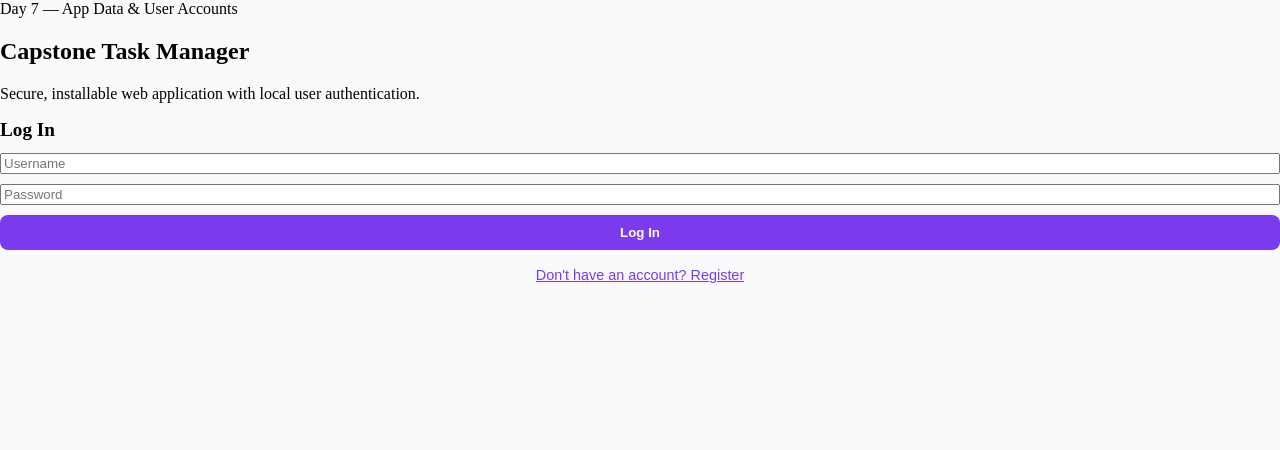
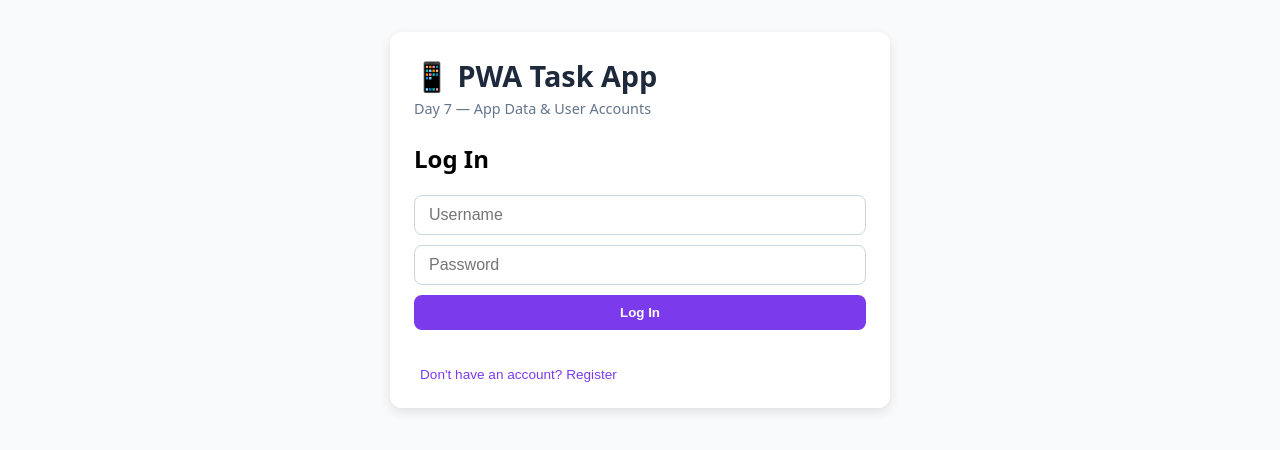
Before and after one commit to vikkyyyt1-hash/PWA, a React (Vite) app: page / in a window 1280 px wide. Shown: the top 450 px of the page. Built offline with nearby package versions, Linux system fonts and the light colour scheme.

Commit message:
Day 7 - Add local user authentication and persistent storage

```diff
--- a/src/App.jsx
+++ b/src/App.jsx
@@ -1,6 +1,7 @@
 import { useState, useEffect } from 'react'
+import './App.css'
 
-// Proste "haszowanie" haseł na potrzeby lokalnego uwierzytelniania
+// Proste haszowanie haseł na potrzeby local-first auth
 const simpleHash = (str) => {
   let hash = 0
   for (let i = 0; i < str.length; i++) {
@@ -12,227 +13,194 @@ const simpleHash = (str) => {
 }
 
 function App() {
-  // --- AUTH STATES (Day 7) ---
+  // PWA Prompt
+  const [deferredPrompt, setDeferredPrompt] = useState(null)
+  const [isInstallable, setIsInstallable] = useState(false)
+
+  // Auth States (Day 7)
   const [currentUser, setCurrentUser] = useState(() => {
-    return localStorage.getItem('tracks_current_user') || null
+    return localStorage.getItem('pwa_current_user') || null
   })
   const [isRegistering, setIsRegistering] = useState(false)
   const [usernameInput, setUsernameInput] = useState('')
   const [passwordInput, setPasswordInput] = useState('')
   const [authError, setAuthError] = useState('')
 
-  // --- TASKS STATES (Day 6 Security) ---
-  const [items, setItems] = useState([])
+  // Tasks States
+  const [tasks, setTasks] = useState([])
   const [input, setInput] = useState('')
   const [taskError, setTaskError] = useState('')
 
-  // Pobieranie zadań przypisanych do zalogowanego konta
+  // Obsługa instalacji PWA
+  useEffect(() => {
+    const handleBeforeInstallPrompt = (e) => {
+      e.preventDefault()
+      setDeferredPrompt(e)
+      setIsInstallable(true)
+    }
+    window.addEventListener('beforeinstallprompt', handleBeforeInstallPrompt)
+    return () => window.removeEventListener('beforeinstallprompt', handleBeforeInstallPrompt)
+  }, [])
+
+  const handleInstallClick = async () => {
+    if (!deferredPrompt) return
+    deferredPrompt.prompt()
+    const { outcome } = await deferredPrompt.userChoice
+    if (outcome === 'accepted') setIsInstallable(false)
+    setDeferredPrompt(null)
+  }
+
+  // Wczytywanie zadań dla zalogowanego użytkownika
   useEffect(() => {
     if (currentUser) {
-      const savedTasks = localStorage.getItem(`tracks_tasks_${currentUser}`)
-      setItems(savedTasks ? JSON.parse(savedTasks) : ['Issue #1: Core Layout Completed', 'Issue #2: Security & Auth Live'])
+      const savedTasks = localStorage.getItem(`pwa_tasks_${currentUser}`)
+      setTasks(savedTasks ? JSON.parse(savedTasks) : [
+        { id: 1, text: 'Test PWA on mobile device', completed: false },
+        { id: 2, text: 'Add offline support', completed: true }
+      ])
     } else {
-      setItems([])
+      setTasks([])
     }
   }, [currentUser])
 
-  // Zapis zadań w localStorage dla konkretnego użytkownika
+  // Zapisywanie zadań
   useEffect(() => {
     if (currentUser) {
-      localStorage.setItem(`tracks_tasks_${currentUser}`, JSON.stringify(items))
+      localStorage.setItem(`pwa_tasks_${currentUser}`, JSON.stringify(tasks))
     }
-  }, [items, currentUser])
+  }, [tasks, currentUser])
 
-  // --- AUTH LOGIC ---
+  // Logika rejestracji / logowania
   const handleAuthSubmit = (e) => {
     e.preventDefault()
     setAuthError('')
-
     const username = usernameInput.trim().toLowerCase()
     const password = passwordInput.trim()
 
     if (!username || !password) {
-      setAuthError('Please enter both username and password.')
+      setAuthError('Please enter username and password.')
       return
     }
 
-    const users = JSON.parse(localStorage.getItem('tracks_users') || '{}')
+    const users = JSON.parse(localStorage.getItem('pwa_users') || '{}')
 
     if (isRegistering) {
       if (users[username]) {
-        setAuthError('User already exists. Please log in instead.')
+        setAuthError('User already exists.')
         return
       }
-
       users[username] = simpleHash(password)
-      localStorage.setItem('tracks_users', JSON.stringify(users))
-      localStorage.setItem('tracks_current_user', username)
+      localStorage.setItem('pwa_users', JSON.stringify(users))
+      localStorage.setItem('pwa_current_user', username)
       setCurrentUser(username)
     } else {
       if (!users[username] || users[username] !== simpleHash(password)) {
-        setAuthError('Invalid username or password.')
+        setAuthError('Invalid credentials.')
         return
       }
-
-      localStorage.setItem('tracks_current_user', username)
+      localStorage.setItem('pwa_current_user', username)
       setCurrentUser(username)
     }
-
     setUsernameInput('')
     setPasswordInput('')
   }
 
   const handleLogout = () => {
-    localStorage.removeItem('tracks_current_user')
+    localStorage.removeItem('pwa_current_user')
     setCurrentUser(null)
   }
 
-  // --- TASK & SECURITY LOGIC (XSS Prevention & Validation) ---
-  const sanitizeInput = (str) => {
-    return str
-      .replace(/&/g, '&amp;')
-      .replace(/</g, '&lt;')
-      .replace(/>/g, '&gt;')
-      .replace(/"/g, '&quot;')
-      .replace(/'/g, '&#x27;')
-  }
-
-  const addItem = (e) => {
+  const addTask = (e) => {
     e.preventDefault()
     setTaskError('')
-
-    const trimmedInput = input.trim()
-
-    if (!trimmedInput) {
-      setTaskError('Task title cannot be empty.')
+    if (!input.trim()) {
+      setTaskError('Task cannot be empty.')
       return
     }
-
-    if (trimmedInput.length > 100) {
-      setTaskError('Task is too long (maximum 100 characters).')
-      return
-    }
-
-    if (items.some((item) => item.toLowerCase() === trimmedInput.toLowerCase())) {
-      setTaskError('This task already exists in your list.')
-      return
-    }
-
-    const cleanInput = sanitizeInput(trimmedInput)
-    setItems([...items, cleanInput])
+    setTasks([...tasks, { id: Date.now(), text: input.trim(), completed: false }])
     setInput('')
   }
 
-  const removeItem = (index) => {
-    setItems(items.filter((_, i) => i !== index))
+  const toggleTask = (id) => {
+    setTasks(tasks.map(t => t.id === id ? { ...t, completed: !t.completed } : t))
+  }
+
+  const deleteTask = (id) => {
+    setTasks(tasks.filter(t => t.id !== id))
   }
 
   return (
-    <main className="app-shell" role="main">
-      <section className="card" aria-labelledby="main-title">
-        <header className="app-header">
-          <span className="badge">Day 7 — App Data & User Accounts</span>
-          <h1 id="main-title">Capstone Task Manager</h1>
-          <p className="subtitle">
-            Secure, installable web application with local user authentication.
-          </p>
+    <div className="app-container">
+      <header>
+        <h1>📱 PWA Task App</h1>
+        <p>Day 7 — App Data & User Accounts</p>
+
+        {isInstallable && (
+          <button onClick={handleInstallClick} className="install-btn">
+            📥 Install App
+          </button>
+        )}
       </header>
 
-        {/* WIDOK 1: FORMULARZ LOGOWANIA / REJESTRACJI */}
       {!currentUser ? (
-          <div className="auth-container">
-            <h2 style={{ fontSize: '1.2rem', marginBottom: '12px' }}>{isRegistering ? 'Create Account' : 'Log In'}</h2>
-
-            <form onSubmit={handleAuthSubmit} className="auth-form" style={{ display: 'flex', flexDirection: 'column', gap: '10px', marginBottom: '16px' }}>
+        <div className="auth-box" style={{ marginTop: '1rem' }}>
+          <h2>{isRegistering ? 'Register' : 'Log In'}</h2>
+          <form onSubmit={handleAuthSubmit} className="task-form" style={{ flexDirection: 'column', gap: '10px', marginTop: '10px' }}>
             <input
               type="text"
               placeholder="Username"
               value={usernameInput}
               onChange={(e) => setUsernameInput(e.target.value)}
-                aria-label="Username"
             />
             <input
               type="password"
               placeholder="Password"
               value={passwordInput}
               onChange={(e) => setPasswordInput(e.target.value)}
-                aria-label="Password"
             />
-              <button type="submit" style={{ padding: '10px', background: '#7c3aed', color: '#fff', border: 'none', borderRadius: '8px', cursor: 'pointer', fontWeight: 'bold' }}>
-                {isRegistering ? 'Sign Up' : 'Log In'}
-              </button>
+            <button type="submit">{isRegistering ? 'Sign Up' : 'Log In'}</button>
           </form>
-
-            {authError && (
-              <p role="alert" style={{ color: '#ef4444', fontSize: '0.85rem', marginBottom: '12px', fontWeight: 'bold' }}>
-                ⚠️ {authError}
-              </p>
-            )}
-
+          {authError && <p style={{ color: '#ef4444', fontSize: '0.85rem', marginTop: '8px' }}>⚠️ {authError}</p>}
           <button
             type="button"
             onClick={() => {
               setIsRegistering(!isRegistering)
               setAuthError('')
             }}
-              style={{ background: 'none', border: 'none', color: '#7c3aed', cursor: 'pointer', textDecoration: 'underline', fontSize: '0.9rem', width: '100%' }}
+            style={{ background: 'none', border: 'none', color: '#7c3aed', cursor: 'pointer', marginTop: '12px', fontSize: '0.85rem' }}
           >
             {isRegistering ? 'Already have an account? Log in' : "Don't have an account? Register"}
           </button>
         </div>
       ) : (
-          /* WIDOK 2: ZALOGOWANY UŻYTKOWNIK (MENEDŻER ZADAŃ) */
-          <div className="app-content">
-            <div className="user-bar" style={{ display: 'flex', justifyContent: 'space-between', alignItems: 'center', marginBottom: '16px', background: '#f1f5f9', padding: '8px 12px', borderRadius: '8px' }}>
+        <>
+          <div style={{ display: 'flex', justifyContent: 'space-between', alignItems: 'center', margin: '1rem 0', background: '#f1f5f9', padding: '8px 12px', borderRadius: '8px' }}>
             <span>User: <strong>{currentUser}</strong></span>
-              <button onClick={handleLogout} style={{ background: '#ef4444', color: '#fff', border: 'none', padding: '4px 10px', borderRadius: '6px', cursor: 'pointer' }}>
-                Logout
-              </button>
+            <button onClick={handleLogout} style={{ background: '#ef4444', color: '#fff', border: 'none', padding: '4px 10px', borderRadius: '6px', cursor: 'pointer' }}>Logout</button>
           </div>
 
-            <form onSubmit={addItem} className="form-row">
+          <form onSubmit={addTask} className="task-form">
             <input
               type="text"
+              value={input}
+              onChange={(e) => setInput(e.target.value)}
               placeholder="Add a new task..."
-                value={input}
-                onChange={(e) => {
-                  setInput(e.target.value)
-                  if (taskError) setTaskError('')
-                }}
-                maxLength={100}
-                aria-label="Task content"
             />
-              <button type="submit">Add Task</button>
+            <button type="submit">Add</button>
           </form>
+          {taskError && <p style={{ color: '#ef4444', fontSize: '0.85rem', marginTop: '6px' }}>⚠️ {taskError}</p>}
 
-            {taskError && (
-              <p className="error-message" role="alert" style={{ color: '#ef4444', fontSize: '0.85rem', marginTop: '-12px', marginBottom: '16px', fontWeight: 'bold' }}>
-                ⚠️ {taskError}
-              </p>
-            )}
-
-            <ul className="item-list" aria-label="Capstone Task List">
-              {items.map((item, index) => (
-                <li key={index} className="item-row">
-                  <span>{item}</span>
-                  <button
-                    onClick={() => removeItem(index)}
-                    className="delete-btn"
-                    aria-label={`Delete ${item}`}
-                  >
-                    ✕
-                  </button>
+          <ul className="task-list" style={{ marginTop: '1rem' }}>
+            {tasks.map((task) => (
+              <li key={task.id} className={task.completed ? 'completed' : ''}>
+                <span onClick={() => toggleTask(task.id)} style={{ cursor: 'pointer', textDecoration: task.completed ? 'line-through' : 'none' }}>{task.text}</span>
+                <button onClick={() => deleteTask(task.id)} className="delete-btn">✕</button>
               </li>
             ))}
           </ul>
-
-            {items.length === 0 && <p className="empty">No tasks available for {currentUser}.</p>}
+        </>
+      )}
     </div>
-        )}
-
-        <footer className="issues-footer"></footer>
-      </section>
-    </main>
   )
 }
 
```
Also changed, not shown: 1 other file (tests, documents, lock files or other folders). Lines whose indentation alone changed are shown as unchanged.
